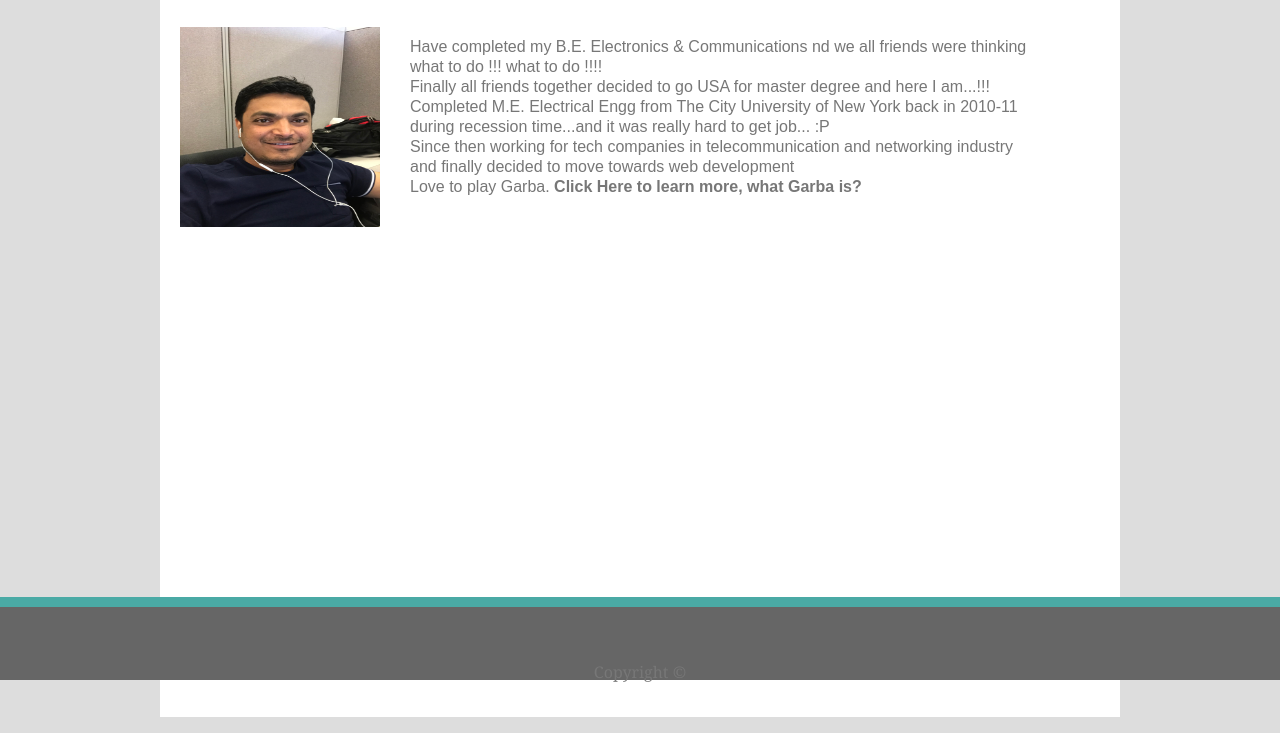
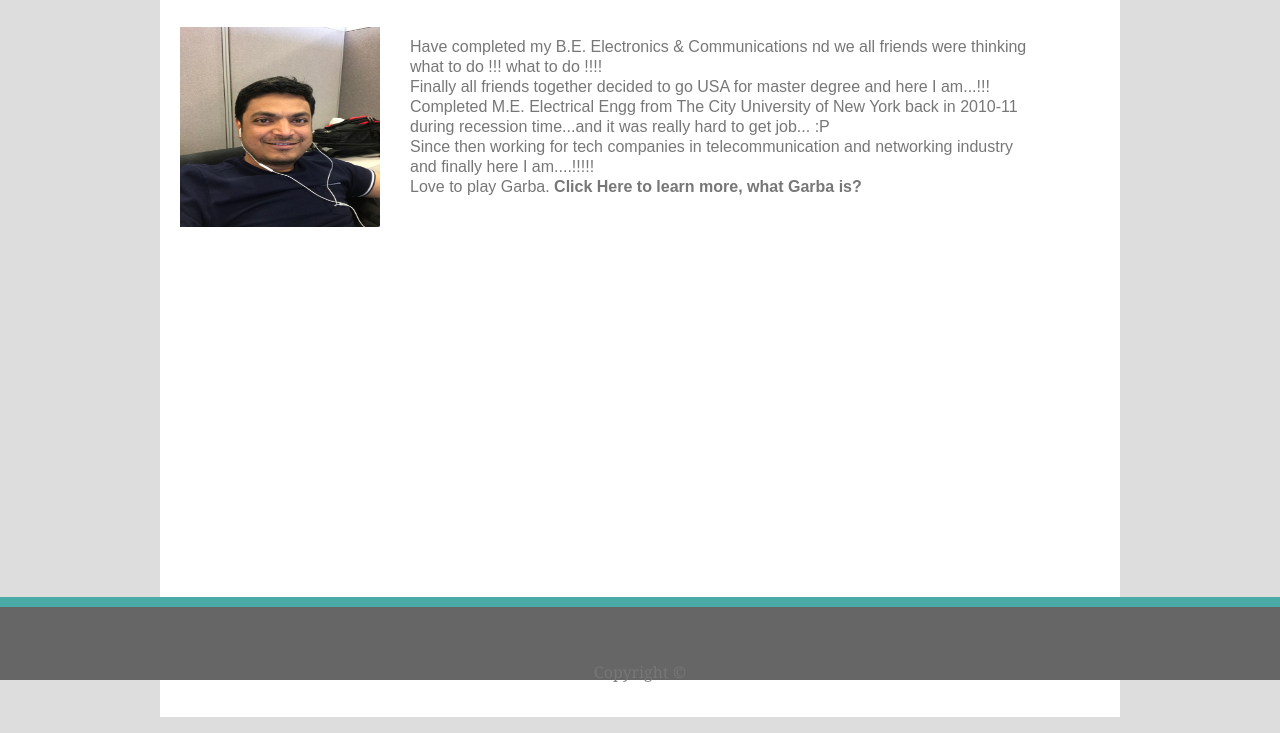
Before and after one commit to riteshsaheb/riteshsaheb.github.io, a plain HTML site: page index.html in a window 1280 px wide. Shown: the part 120-853 px from the top of the page. Drawn offline with Linux system fonts and the light colour scheme.

Commit message:
Final Submission1

```diff
--- a/index.html
+++ b/index.html
@@ -31,7 +31,7 @@
                 <p class = "aboutMe">Have completed my B.E. Electronics & Communications nd we all friends were thinking what to do !!! what to do !!!!</p>
                 <p class = "aboutMe">Finally all friends together decided to go USA for master degree and here I am...!!!</p>
                 <p class = "aboutMe">Completed M.E. Electrical Engg from The City University of New York back in 2010-11 during recession time...and it was really hard to get job... :P<br></p>
-                <p class = "aboutMe">Since then working for tech companies in telecommunication and networking industry and finally decided to move towards web development<br></p>
+                <p class = "aboutMe">Since then working for tech companies in telecommunication and networking industry and finally here I am....!!!!!<br></p>
                 <p class = "aboutMe">Love to play Garba. <a class = "boldlink" href = https://www.youtube.com/watch?v=TiMd8_krFng target = "_blank"> Click Here to learn more, what Garba is?</a></p>
                 </div>
              </div>
```
